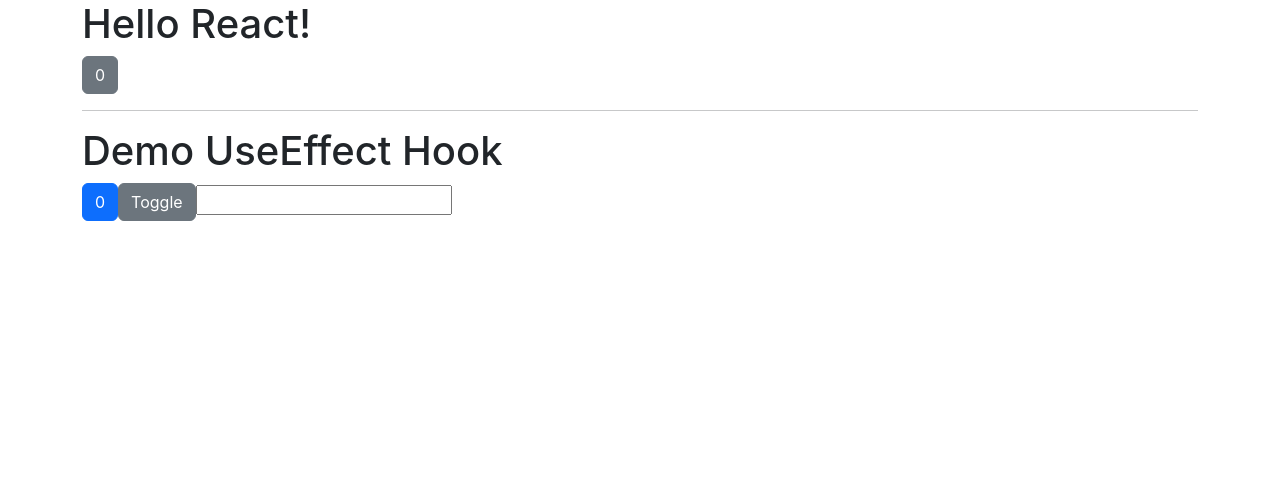
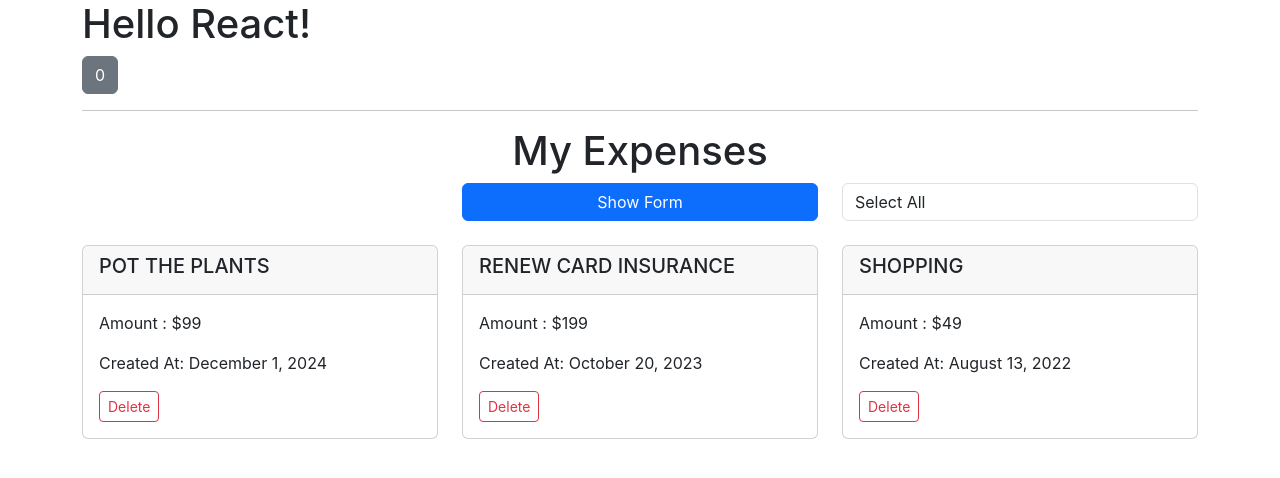
Before and after one commit to synergy2411/dec-24-react, a React (Create React App) app: page /expenses in a window 1280 px wide. Shown: the top 478 px of the page. Built offline with nearby package versions, Linux system fonts and the light colour scheme.

Commit message:
db.json added

```diff
--- /dev/null
+++ b/db.json
@@ -0,0 +1,22 @@
+{
+  "expenses": [
+    {
+      "id": "e001",
+      "title": "pot the plants",
+      "amount": 99,
+      "createdAt": "Dec 1, 2024"
+    },
+    {
+      "id": "e002",
+      "title": "renew card insurance",
+      "amount": 199,
+      "createdAt": "Oct 20, 2023"
+    },
+    {
+      "id": "e003",
+      "title": "Shopping",
+      "amount": 49,
+      "createdAt": "Aug 13, 2022"
+    }
+  ]
+}
--- a/src/App.js
+++ b/src/App.js
@@ -20,10 +20,10 @@ function App() {
 
       <hr />
 
-      <DemoUseEffect />
+      {/* <DemoUseEffect /> */}
       {/* <Auth /> */}
       {/* {counter <= 3 && <DemoClassBased counter={counter} />} */}
-      {/* <Expenses /> */}
+      <Expenses />
     </div>
   );
 }
--- a/src/components/playground/DemoUseEffect.jsx
+++ b/src/components/playground/DemoUseEffect.jsx
@@ -25,7 +25,8 @@ const DemoUseEffect = () => {
       notifier = setTimeout(() => {
         fetch(`https://api.github.com/users/${searchTerm}/repos`)
           .then((response) => response.json())
-          .then((repos) => setRepos(repos));
+          .then((repos) => setRepos(repos))
+          .catch((error) => console.log(error));
       }, 2000);
     }
     return () => {
```
